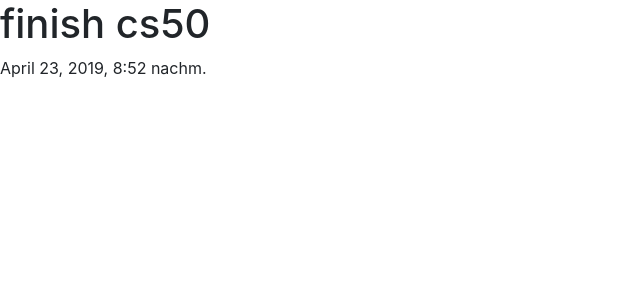
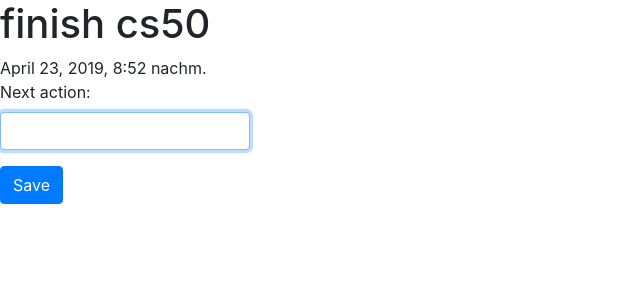
Before and after one commit to thrake/getting-things-done, a Django app: page /capture/1/ in a window 1280 px wide. Shown: the top 300 px of the page, without its empty margins (0-640 px from the left). Run offline with Django 3.2, Linux system fonts and the light colour scheme; data comes from the database, SQL or seed files in the repository; both versions use the stored data as it was after the commit; some libraries are stand-ins or nearby versions.

Commit message:
Added taking notes and delete button

```diff
--- a/capture/templates/capture/detail.html
+++ b/capture/templates/capture/detail.html
@@ -9,4 +9,14 @@
     {{ capture.capture_date }}
 </div>
 
+<form action="/capture/8/" method="POST">
+  <div class="form-group" style="width: 50%">
+    <label for="exampleFormControlTextarea1">Next action:</label>
+    {% csrf_token %}
+    <input type="text" class="form-control" style="width: 250px" name="detail" value="{% if capture.notes %}{{capture.notes}}{% endif %}" autofocus>
+  </div>
+  <button type="submit" class="btn btn-primary">Save</button>
+</form>
+
+
 {% endblock content%}
--- a/capture/templates/capture/index.html
+++ b/capture/templates/capture/index.html
@@ -1,7 +1,7 @@
 {% extends "base_generic.html" %}
 
 {% block content %}
-
+ {% load static %}
 <div class="flex-container">
     <div class="menu-left">
         <div>
@@ -34,7 +34,8 @@
             <br>
             <ul class="list-group">
             {% for capture in all_capture_list %}
-                <li class="list-group-item"><input type="checkbox" name="{{ capture.id }}">&nbsp;&nbsp;&nbsp;<a href={% url 'capture:detail' capture.id %} style="color:black">{{ capture.capture_text }}</a></li>
+                <li class="list-group-item"><input type="checkbox" name="{{ capture.id }}">&nbsp;&nbsp;&nbsp;<a href={% url 'capture:detail' capture.id %} style="color:black">{{ capture.capture_text }}</a>
+                <a href="https://www.w3schools.com"><img src="{% static 'capture/images/cancel.png' %}" border="0" ></a></li>
             {% endfor %}
             </ul>
     </div>
--- a/capture/views.py
+++ b/capture/views.py
@@ -15,7 +15,15 @@
 
 def detail(request, capture_id):
     capture = get_object_or_404(Capture, id=capture_id)
-    return render(request, 'capture/detail.html', {'capture': capture})
+    print(capture)
+    print(capture.notes)
+    if request.method == "POST":
+        notes = request.POST['detail']
+        print(notes)
+        capture.notes = notes
+        capture.save()
+    context = {'capture': capture}
+    return render(request, 'capture/detail.html', context)
 
 def all(request):
     all_capture_list = Capture.objects.order_by('-capture_date')
```
Also changed, not shown: capture/static/capture/images/cancel.png (added), db.sqlite3.
